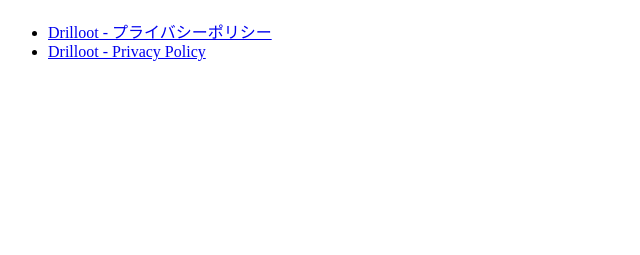
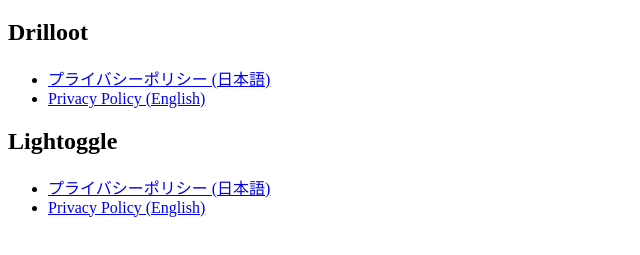
Before and after one commit to loot-games/loot-games.github.io, a plain HTML site: page index.html in a window 1280 px wide. Shown: the part 61-316 px from the top of the page, without its empty margins (0-640 px from the left). Drawn offline with Linux system fonts and the light colour scheme.

Commit message:
Update index.html

```diff
--- a/index.html
+++ b/index.html
@@ -7,9 +7,15 @@
 </head>
 <body>
 <h1>Loot Games</h1>
+<h2>Drilloot</h2>
 <ul>
-<li><a href="/legal/drilloot/privacy-policy.html">Drilloot - プライバシーポリシー</a></li>
-<li><a href="/legal/drilloot/privacy-policy-en.html">Drilloot - Privacy Policy</a></li>
+<li><a href="/legal/drilloot/privacy-policy.html">プライバシーポリシー (日本語)</a></li>
+<li><a href="/legal/drilloot/privacy-policy-en.html">Privacy Policy (English)</a></li>
+</ul>
+<h2>Lightoggle</h2>
+<ul>
+<li><a href="/legal/lightoggle/privacy-policy.html">プライバシーポリシー (日本語)</a></li>
+<li><a href="/legal/lightoggle/privacy-policy-en.html">Privacy Policy (English)</a></li>
 </ul>
 </body>
 </html>
```
